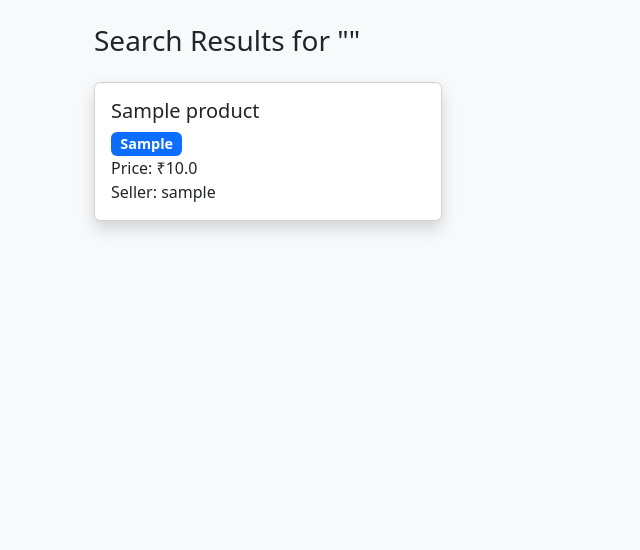
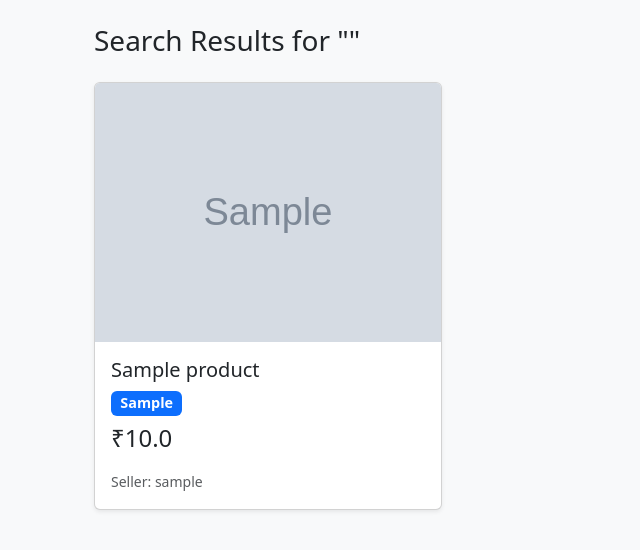
Before and after one commit to riddhipankhade/HM0049-404Found, a Flask app: page /search in a window 1280 px wide. Shown: the part 56-606 px from the top of the page, without its empty margins (0-640 px from the left). Run offline with Flask 2, Linux system fonts and the light colour scheme; tables that the repository leaves empty hold one stand-in row (values such as "Sample post"); grey boxes marked "Sample" are stand-in pictures.

Commit message:
Update search.html

```diff
--- a/student_marketplace/student_marketplace/templates/search.html
+++ b/student_marketplace/student_marketplace/templates/search.html
@@ -5,17 +5,24 @@
     <h3 class="mb-4">Search Results for "{{ query }}"</h3>
 
     {% if products %}
-    <div class="row">
+    <div class="row row-cols-1 row-cols-md-2 row-cols-lg-3 g-4">
         {% for product in products %}
-        <div class="col-md-4 mb-4">
-            <div class="card h-100 shadow">
+        <div class="col">
+            <div class="card h-100 shadow-sm">
+                <img src="{{ url_for('static', filename='uploads/' + product.image) }}"
+                     class="card-img-top product-image"
+                     alt="{{ product.name }}">
                 <div class="card-body">
                     <h5 class="card-title">{{ product.name }}</h5>
+                    <div class="mb-2">
+                        <span class="badge bg-primary">{{ product.category }}</span>
+                    </div>
                     <p class="card-text">
-                        <span class="badge bg-primary">{{ product.category }}</span><br>
-                        Price: ₹{{ product.price }}<br>
+                        <span class="h4">₹{{ product.price }}</span>
+                    </p>
+                    <small class="text-muted">
                         Seller: {{ product.seller.username }}
-                    </p>
+                    </small>
                 </div>
             </div>
         </div>
```
